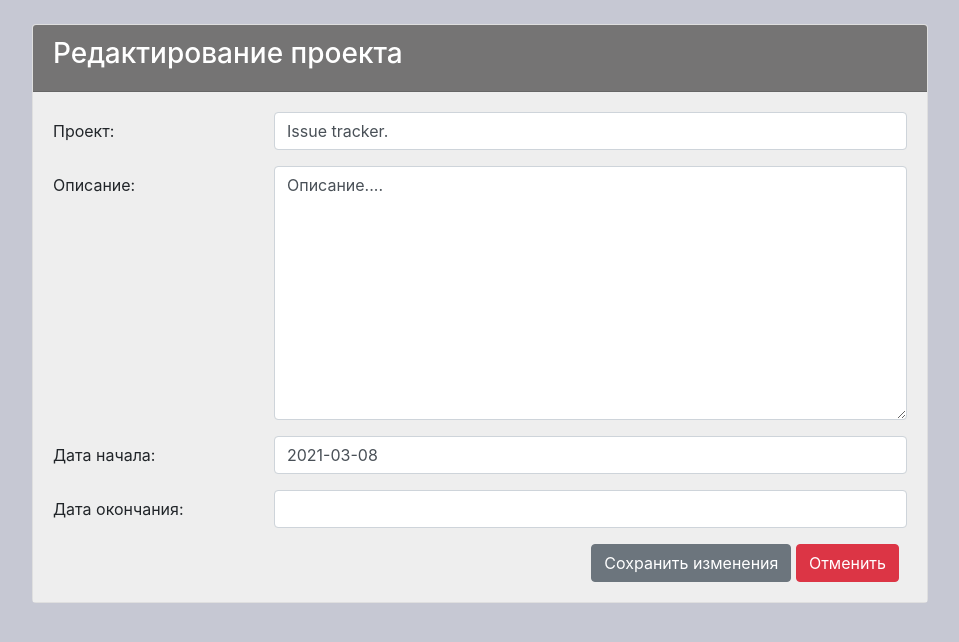
After one commit to nrbksv/issue_tracker, a Django app: page /project/1/update in a window 1280 px wide. The commit adds this page. Shown: the top 642 px of the page, without its empty margins (88-1047 px from the left). Run offline with Django 3.2, Linux system fonts and the light colour scheme; data comes from the database, SQL or seed files in the repository; some libraries are stand-ins or nearby versions.

Commit message:
Updated projects editing.

```diff
--- a/issue_tracker/issue_tracker/urls.py
+++ b/issue_tracker/issue_tracker/urls.py
@@ -24,7 +24,8 @@ from tracker.views import (
         ProjectListView,
         ProjectDetailView,
         ProjectCreateView,
-        ProjectIssueCreate
+        ProjectIssueCreate,
+        ProjectUpdateView
     )
 
 urlpatterns = [
@@ -32,6 +33,7 @@ urlpatterns = [
     path('', ProjectListView.as_view(), name='projects-list'),
     path('project/<int:pk>', ProjectDetailView.as_view(), name='project-detail'),
     path('project/add', ProjectCreateView.as_view(), name='project-create'),
+    path('project/<int:pk>/update', ProjectUpdateView.as_view(), name='project-update'),
     path('project/<int:pk>/issue/add', ProjectIssueCreate.as_view(), name='project-issue'),
     path('issues/all', IssueListView.as_view(), name='issues-list'),
     path('issue/<int:pk>', IssueDetail.as_view(), name='issue-detail'),
--- a/issue_tracker/tracker/templates/projects/detail.html
+++ b/issue_tracker/tracker/templates/projects/detail.html
@@ -11,7 +11,9 @@
         <div class="card-header d-flex flex-row justify-content-between card-h">
             <div><span class="mr-2"><b>Дата начала: </b></span>{{ project.date_start }}</div>
             <div class="mr-3"><span class="mr-2"><b>Дата окончания: </b></span>
-                    {% if project.date_finish %}{{ project.date_finish }}{% else %}...{% endif %}</div>
+                    {% if project.date_finish %}{{ project.date_finish }}{% else %}...{% endif %}
+            <a class="icons" href="{% url 'project-update' project.id %}"><i class="far fa-edit"></i></a>
+            </div>
         </div>
         <div class="card-body">
           <p class="card-text font-italic"><b>Проект:</b><span class="ml-2">{{ project.project }}</span></p>
--- a/issue_tracker/tracker/templates/projects/list.html
+++ b/issue_tracker/tracker/templates/projects/list.html
@@ -12,6 +12,7 @@
                     <div><span class="mr-2"><b>Дата начала: </b></span>{{ project.date_start }}</div>
                     <div><span class="mr-2"><b>Дата окончания: </b></span>
                         {% if project.date_finish %}{{ project.date_finish }}{% else %}...{% endif %}
+                    <a class="icons" href="{% url 'project-update' project.id %}"><i class="far fa-edit"></i></a>
                     </div>
                 </div>
                 <a class="text-dark" href="{% url 'project-detail' project.id %}">
--- /dev/null
+++ b/issue_tracker/tracker/templates/projects/update.html
@@ -0,0 +1,16 @@
+{% extends 'card_base.html' %}
+
+
+{% block form-header %}
+    <h3 class="">Редактирование проекта</h3>
+{% endblock %}
+
+{% block form %}
+    <form action="{% url 'project-update' project.id %}" method="POST">
+        {% include 'partial/form.html' %}
+        <div class="text-right">
+            <input class="btn btn-secondary" type="submit" value="Сохранить изменения">
+            <a class="btn btn-danger mr-2" href="{% url 'projects-list' %}">Отменить</a>
+        </div>
+    </form>
+{% endblock %}
--- a/issue_tracker/tracker/views/projects.py
+++ b/issue_tracker/tracker/views/projects.py
@@ -1,4 +1,4 @@
-from django.views.generic import ListView, DetailView, CreateView
+from django.views.generic import ListView, DetailView, CreateView, UpdateView
 from django.shortcuts import get_object_or_404, reverse
 from django.core.paginator import Paginator, Page
 
@@ -52,3 +52,13 @@ class ProjectIssueCreate(CreateView):
 
     def get_success_url(self):
         return reverse('project-detail', kwargs={'pk': self.kwargs.get('pk')})
+
+
+class ProjectUpdateView(UpdateView):
+    template_name = 'projects/update.html'
+    model = Project
+    form_class = ProjectForm
+    context_object_name = 'project'
+
+    def get_success_url(self):
+        return reverse('project-detail', kwargs={'pk': self.kwargs.get('pk')})
```
Also changed, not shown: issue_tracker/tracker/views/__init__.py (+7 -1 lines).
